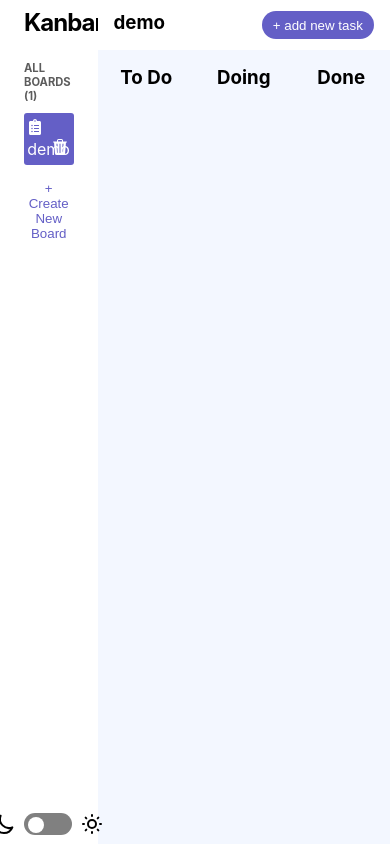
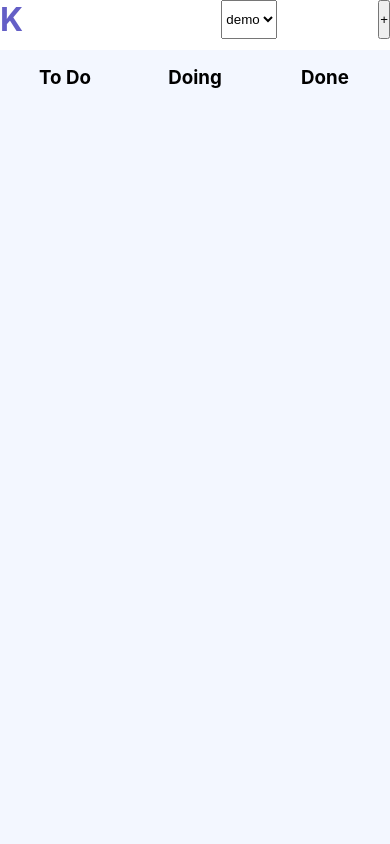
Before and after one commit to anmol1468/kanban, a React (Create React App) app: page / in a window 390 px wide. Built offline with nearby package versions, Linux system fonts and the light colour scheme.

Commit message:
started with responsive design

```diff
--- a/src/App.scss
+++ b/src/App.scss
@@ -1,6 +1,9 @@
+@use './utilities.scss' as mixin;
+
 .App {
   text-align: center;
   display: flex;
+
 }
 
 .App-logo {
--- a/src/componenets/Projects/Projects.jsx
+++ b/src/componenets/Projects/Projects.jsx
@@ -32,9 +32,17 @@ const Projects = ({changeTheme, setShowProjectPrompt}) => {
     dispatch(removeProject({projectId: id}))
   }
 
+  // the code below is to get and change the value of selected item in the responsive header <select>
+  const [selectedProject, setSelectedProject] = useState(0)
+  const changeSelectedProject = (index) => {
+    setSelectedProject(index)
+  }
+
+
   return (
+    <>
     <div className={styles.Projects}>
-      <h1>Kanban</h1>
+      <h1><span>K</span>anban</h1>
       <h3>ALL BOARDS ({projects.length})</h3>
       <ul>
         {projects.map((project, index) => {
@@ -55,11 +63,33 @@ const Projects = ({changeTheme, setShowProjectPrompt}) => {
 
       <div className={styles.toggle}>
         <HiOutlineMoon />
-        <input onClick={onToggle} type="checkbox" id="switch" /><label for="switch">Toggle</label>
+        <input onClick={onToggle} type="checkbox" id="switch" checked={!nightMode} /><label for="switch">
+          Toggle</label>
         <HiOutlineSun />
       </div>
       {/* <button></button> */}
     </div>
+
+    {/* the code below is for smaller screens only */}
+
+    <div className={styles.responsiveProjects}>
+      <h1><span>K</span>anban</h1>
+      <select name="visibleProject" id="visibleProject"
+      onClick={() => {
+            dispatch(changeVisibleProject(selectedProject))
+          } }
+      onChange={(e) => { changeSelectedProject(e.target.value)}}
+      >
+        {projects.map((project, index) => {
+          return <option value={index}
+
+          key={index}
+          >{project.name}</option>
+        })}
+      </select>
+      <button onClick={showProjectPrompt} >+</button>
+    </div>
+    </>
   )
 }
 
--- a/src/componenets/Projects/Projects.module.scss
+++ b/src/componenets/Projects/Projects.module.scss
@@ -5,19 +5,32 @@
   flex-direction: column;
   width: 25%;
   text-align: left;
-
   position: fixed;
-
   padding: 0.5rem 1.5rem;
   // height: 100%;
   background-color: var(--background-1);
   color: var(--main-text-color);
   height: 100vh;
 
+  @include respond(eight) {
+    display: none;
+    // flex-direction: row;
+    // width: 100%;
+    // height: 10rem;
+    // z-index: 9999;
+    // // justify-content: center;
+    // align-items: center;
+  }
+
   h1 {
     font-size: 1.5rem;
     letter-spacing: -1px;
     padding-bottom: 1.5rem;
+
+    span {
+        color: var(--color-primary);
+        letter-spacing: 0.5px;
+      }
   }
 
   h3 {
@@ -133,3 +146,23 @@
     }
   }
 }
+
+
+.responsiveProjects {
+  display: none;
+  color: #fff;
+  position: fixed;
+  width: 100%;
+  justify-content: space-between;
+  background-color: var(--background-1);
+  z-index: 9999;
+
+  @include respond(eight) {
+    display: flex;
+  }
+
+  h1 {
+
+    span {color: var(--color-primary);}
+  }
+}
--- a/src/componenets/board/Board.module.scss
+++ b/src/componenets/board/Board.module.scss
@@ -1,3 +1,4 @@
+@use '../../utilities.scss' as mixin;
 
 .boardContainer {
   display: flex;
@@ -8,12 +9,20 @@
   right: 0;
   overflow-x: hidden;
 
+  @include mixin.respond(eight) {
+    width: 100%;
+  }
+
   .boardHeader {
     display: flex;
     justify-content: space-between;
     padding: 0.7rem 1rem;
     background-color: var(--background-1);
     color: var(--main-text-color);
+
+    @include mixin.respond(eight) {
+      // opacity: 0;
+    }
 
     button {
       background-color: var(--color-primary);
--- a/src/utilities.scss
+++ b/src/utilities.scss
@@ -5,3 +5,59 @@
   --main-text-color: #fff;
   --secondary-text-color: #717581;
 }
+
+@mixin respond($breakpoint) {
+  @if ($breakpoint ==ten) {
+    @media (max-width: 62.5em) {
+      @content;
+    }
+  }
+
+  @if ($breakpoint ==nine) {
+    @media (max-width: 56.25em) {
+      @content;
+    }
+  }
+
+  @if ($breakpoint ==eight) {
+    @media (max-width: 50em) {
+      @content;
+    }
+  }
+
+  @if ($breakpoint ==seven) {
+    @media (max-width: 43.75em) {
+      @content;
+    }
+  }
+
+  @if ($breakpoint ==sixPointFive) {
+    @media (max-width: 38.9375em) {
+      @content;
+    }
+  }
+
+  @if ($breakpoint ==six) {
+    @media (max-width: 37.5em) {
+      @content;
+    }
+  }
+
+  @if ($breakpoint ==five) {
+    @media (max-width: 31.25em) {
+      @content;
+    }
+  }
+
+  @if ($breakpoint ==four) {
+    @media (max-width: 25em) {
+      @content;
+    }
+  }
+
+  @if ($breakpoint ==three) {
+    @media (max-width: 18.75em) {
+      @content;
+    }
+  }
+}
```
